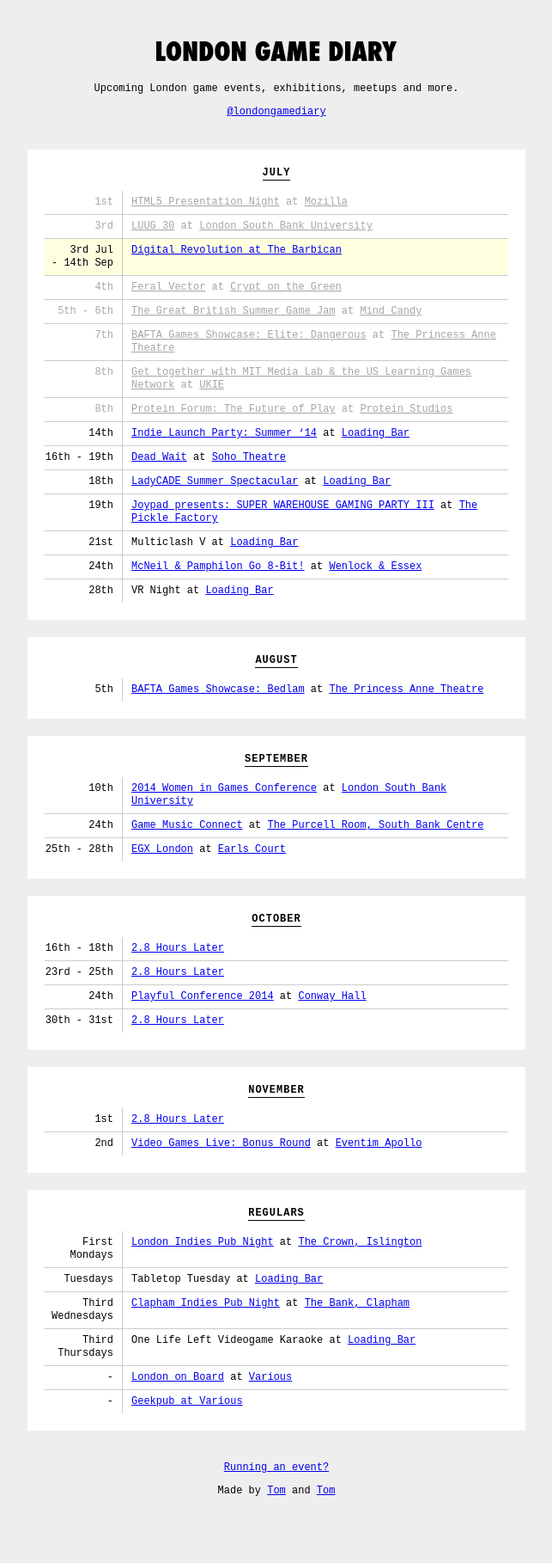
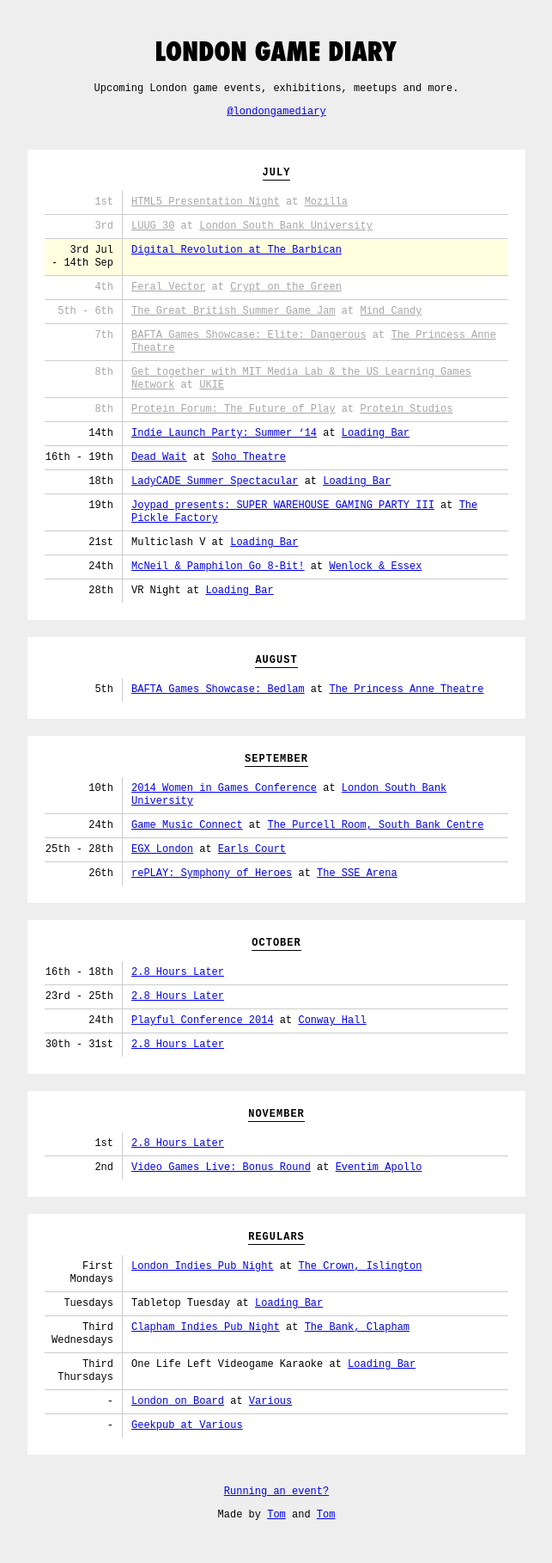
Before and after one commit to thomasmarshall/londongamediary.com, a Jekyll site: the page built from index.html, in a window 1280 px wide. Shown: the whole page at 86% size, without its empty margins (318-961 px from the left). Built offline with Jekyll 4.4.1, drawn with Linux system fonts in a browser that asks for light colours; nearby versions of some CDN libraries; before the commit the page ends 1790 px from its top, so only the background shows below that.

Commit message:
Update events.yml

```diff
--- a/_data/events.yml
+++ b/_data/events.yml
@@ -101,6 +101,11 @@
   starts_at: 2014-09-25
   ends_at: 2014-09-28
 
+- title: "rePLAY: Symphony of Heroes"
+  link: "http://www.replay-symphony.com/concert"
+  location: "[The SSE Arena](http://www.ssearena.co.uk/events/detail/replay-symphony-of-heroes)"
+  date: 2014-09-26
+
 
 #October
 
```
